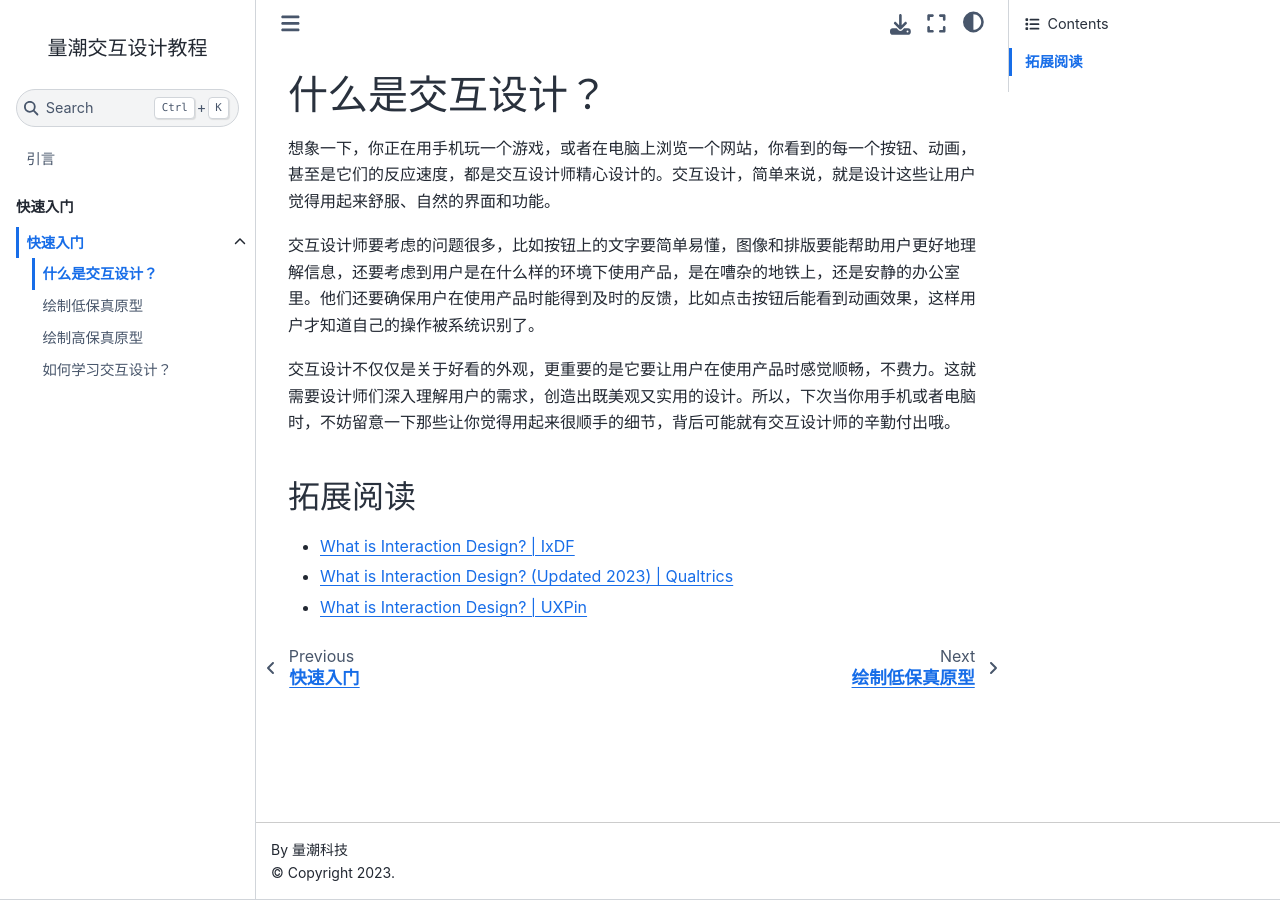
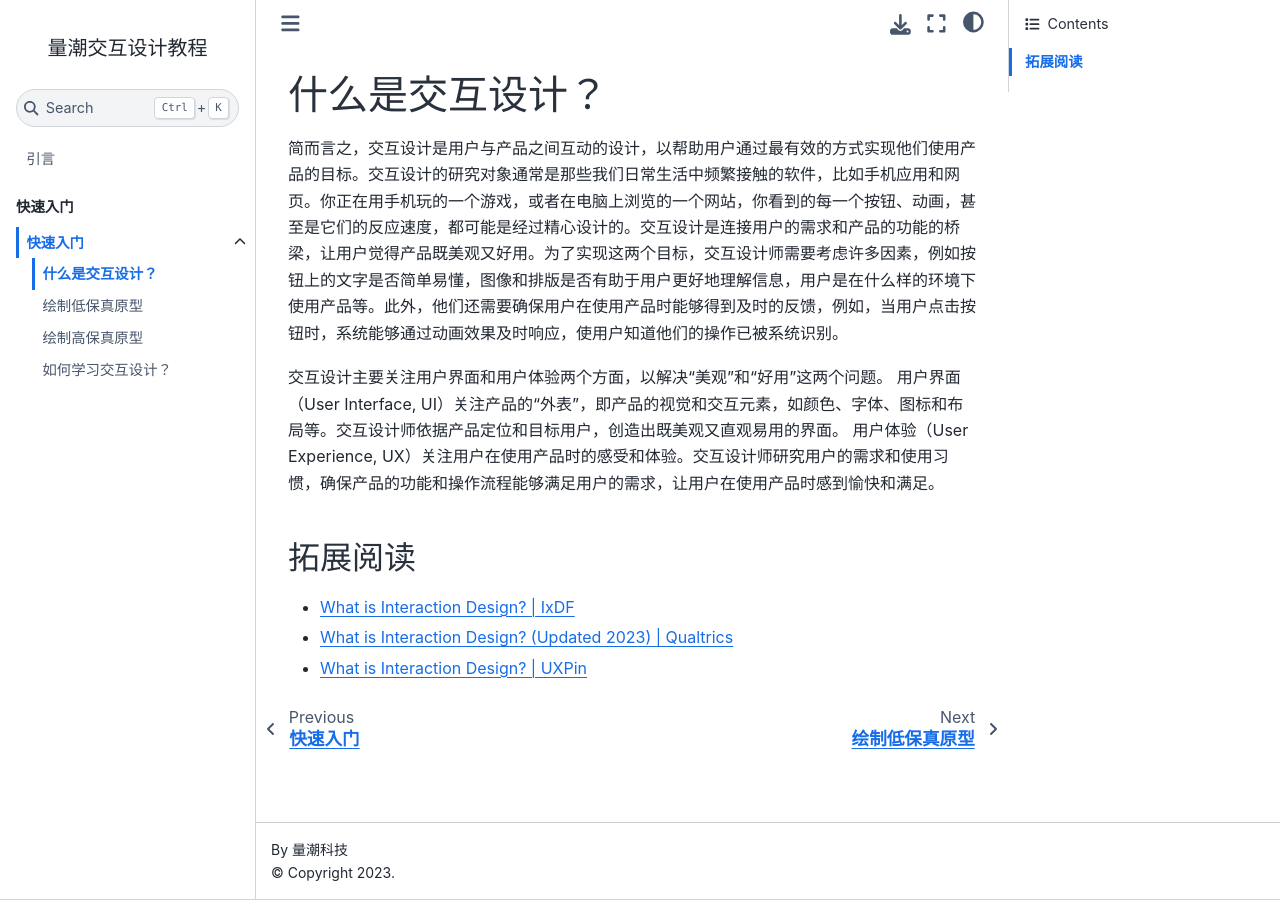
Before and after one commit to quanttide/quanttide-tutorial-of-interaction-design, a Jupyter Book: the page built from 1_intro/1_what_is_interaction_design.md, in a window 1280 px wide. Built offline with Jupyter Book 1.0.4 settings and Sphinx 7.4.7 and the Sphinx Book theme 1.1.4, drawn with Linux system fonts in a browser that asks for light colours.

Commit message:
Update 1_what_is_interaction_design.md

```diff
--- a/1_intro/1_what_is_interaction_design.md
+++ b/1_intro/1_what_is_interaction_design.md
@@ -1,10 +1,10 @@
 # 什么是交互设计？
 
-想象一下，你正在用手机玩一个游戏，或者在电脑上浏览一个网站，你看到的每一个按钮、动画，甚至是它们的反应速度，都是交互设计师精心设计的。交互设计，简单来说，就是设计这些让用户觉得用起来舒服、自然的界面和功能。
+简而言之，交互设计是用户与产品之间互动的设计，以帮助用户通过最有效的方式实现他们使用产品的目标。交互设计的研究对象通常是那些我们日常生活中频繁接触的软件，比如手机应用和网页。你正在用手机玩的一个游戏，或者在电脑上浏览的一个网站，你看到的每一个按钮、动画，甚至是它们的反应速度，都可能是经过精心设计的。交互设计是连接用户的需求和产品的功能的桥梁，让用户觉得产品既美观又好用。为了实现这两个目标，交互设计师需要考虑许多因素，例如按钮上的文字是否简单易懂，图像和排版是否有助于用户更好地理解信息，用户是在什么样的环境下使用产品等。此外，他们还需要确保用户在使用产品时能够得到及时的反馈，例如，当用户点击按钮时，系统能够通过动画效果及时响应，使用户知道他们的操作已被系统识别。
 
-交互设计师要考虑的问题很多，比如按钮上的文字要简单易懂，图像和排版要能帮助用户更好地理解信息，还要考虑到用户是在什么样的环境下使用产品，是在嘈杂的地铁上，还是安静的办公室里。他们还要确保用户在使用产品时能得到及时的反馈，比如点击按钮后能看到动画效果，这样用户才知道自己的操作被系统识别了。
-
-交互设计不仅仅是关于好看的外观，更重要的是它要让用户在使用产品时感觉顺畅，不费力。这就需要设计师们深入理解用户的需求，创造出既美观又实用的设计。所以，下次当你用手机或者电脑时，不妨留意一下那些让你觉得用起来很顺手的细节，背后可能就有交互设计师的辛勤付出哦。
+交互设计主要关注用户界面和用户体验两个方面，以解决“美观”和“好用”这两个问题。
+用户界面（User Interface, UI）关注产品的“外表”，即产品的视觉和交互元素，如颜色、字体、图标和布局等。交互设计师依据产品定位和目标用户，创造出既美观又直观易用的界面。
+用户体验（User Experience, UX）关注用户在使用产品时的感受和体验。交互设计师研究用户的需求和使用习惯，确保产品的功能和操作流程能够满足用户的需求，让用户在使用产品时感到愉快和满足。
 
 ## 拓展阅读
 
```
